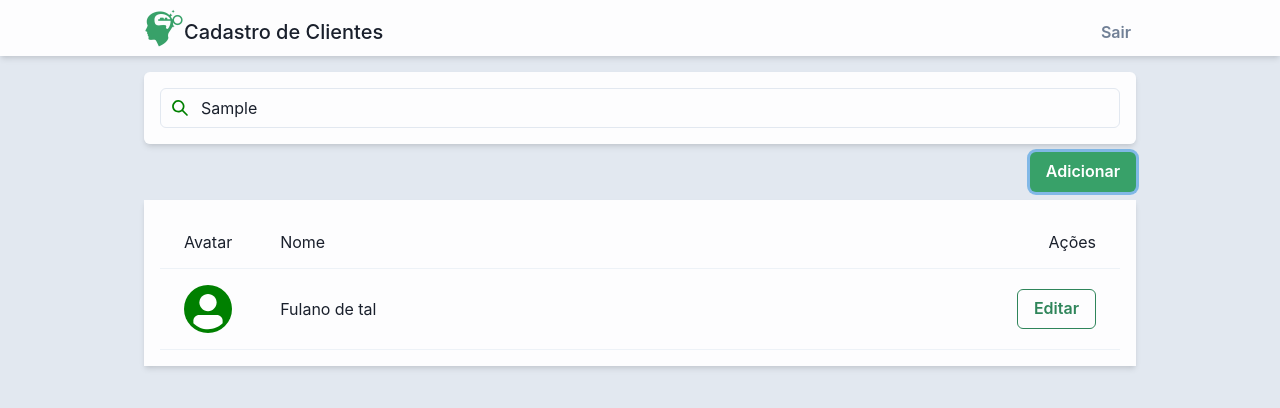
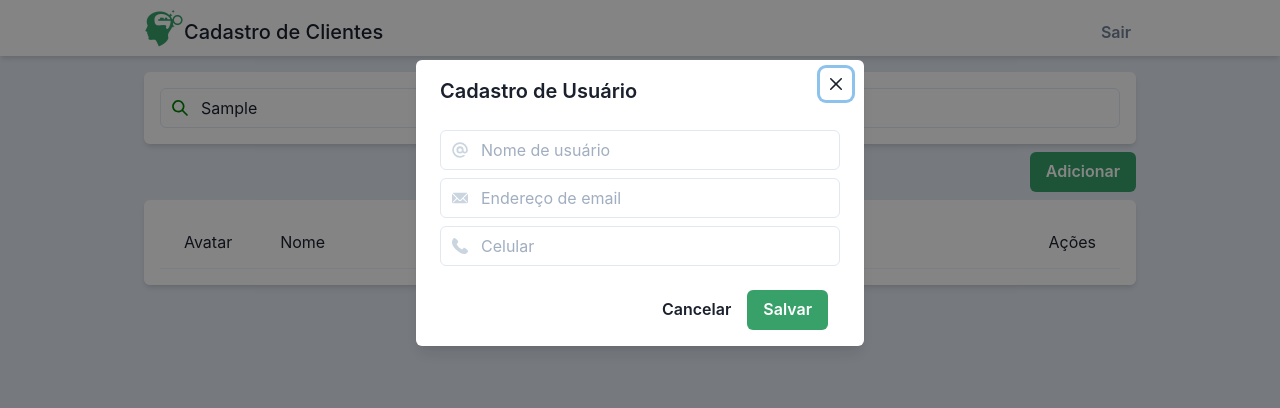
Before and after one commit to fabiomrm/user-register-chakraui, a React (Create React App) app: page /home in a window 1280 px wide. Both pictures are taken after typing "Sample" into the empty fields and a click on the button "Adicionar". Shown: the top 408 px of the page. Built offline with nearby package versions, Linux system fonts and the light colour scheme.

Commit message:
add edit

```diff
--- a/package.json
+++ b/package.json
@@ -17,6 +17,7 @@
     "framer-motion": "^5.5.5",
     "react": "^17.0.2",
     "react-dom": "^17.0.2",
+    "react-hook-form": "^7.22.5",
     "react-router-dom": "^6.2.1",
     "react-scripts": "5.0.0",
     "typescript": "^4.5.4",
--- a/src/pages/Auth/SignIn/index.tsx
+++ b/src/pages/Auth/SignIn/index.tsx
@@ -1,7 +1,6 @@
 import { Flex, Stack, Image, Heading, Box, FormControl,
         InputGroup, InputLeftElement, Input, FormHelperText,
         Link, Button } from '@chakra-ui/react';
-
 import { AtSignIcon, LockIcon } from '@chakra-ui/icons';
 
 
--- a/src/pages/Dashboard/Home.tsx
+++ b/src/pages/Dashboard/Home.tsx
@@ -1,10 +1,55 @@
-import { Flex, Container, Stack, Button } from '@chakra-ui/react';
-
+import { Flex, Container, Stack, Button, Modal, ModalOverlay, ModalContent, ModalHeader, ModalCloseButton, ModalBody, ModalFooter, useDisclosure, InputGroup, Input, InputLeftElement } from '@chakra-ui/react';
+import { AtSignIcon, EmailIcon, PhoneIcon } from '@chakra-ui/icons';
 import { Header } from '../../components/Header';
 import { UsersList } from './UsersList';
 import { Searchbar } from '../../components/Searchbar';
+import React, { useState } from 'react';
+import { useForm, SubmitHandler } from 'react-hook-form';
+
+import { User } from '../../types/User';
+
+let id = 1;
 
 export const Home = () => {
+
+    const { isOpen, onOpen, onClose } = useDisclosure();
+    const { register, handleSubmit, setValue } = useForm<User>();
+    const [users, setUsers] = useState<Array<User>>([]);
+    const [editingUser, setEditingUser] = useState<User | null>();
+
+
+    const saveUser: SubmitHandler<User> = (data): void => {
+        let usersCopy = [...users];
+        if(editingUser) {
+            usersCopy = usersCopy.filter(user => user.id !== editingUser.id);
+            data.id = editingUser.id;
+        }
+        else {
+            data.id = id;
+            id++;
+        }
+        usersCopy.push(data);
+        usersCopy.sort((a, b) => {
+            return a.name.localeCompare(b.name);
+        })
+        setUsers(usersCopy);
+
+        console.log(data)
+        setValue("name", "");
+        setValue("email", "");
+        setValue("phone", "");
+
+        onClose();
+    }
+
+    const edit = (user: User) => {
+        setEditingUser(user);
+        setValue("name", user.name);
+        setValue("email", user.email);
+        setValue("phone", user.phone);
+
+        onOpen();
+    };
 
 
     return (
@@ -28,16 +73,58 @@ export const Home = () => {
                         type="button"
                         variant="solid"
                         colorScheme="green"
+                        onClick={onOpen}
                     >
                         Adicionar
                     </Button>
                 </Flex>
 
                 {/* USERS LIST */}
-                <UsersList />
+                <UsersList users={users} handleEdit={edit} />
 
             </Stack>
         </Container>
+        {/* MODAL DE CADASTRO */}
+        <Modal isOpen={isOpen} onClose={onClose}>
+        <ModalOverlay />
+        <ModalContent>
+          <ModalHeader>Cadastro de Usuário</ModalHeader>
+          <ModalCloseButton />
+            <form id="form" action="" method="POST" onSubmit={handleSubmit(saveUser)}>
+            <ModalBody>
+                <Stack>
+                    <InputGroup>
+                        <InputLeftElement
+                            pointerEvents="none"
+                            children={ <AtSignIcon color="gray.300"/>}
+                        />
+
+                        <Input type="text" placeholder="Nome de usuário" {...register("name")}/>
+                    </InputGroup>
+                    <InputGroup>
+                        <InputLeftElement
+                            pointerEvents="none"
+                            children={ <EmailIcon color="gray.300"/>}
+                            />
+                        <Input type="email" placeholder="Endereço de email" {...register("email")} />
+                    </InputGroup>
+                    <InputGroup>
+                        <InputLeftElement
+                            pointerEvents="none"
+                            children={ <PhoneIcon color="gray.300"/>}
+                            />
+                        <Input type="text" placeholder="Celular" {...register("phone")}/>
+                    </InputGroup>
+                </Stack>
+            </ModalBody>
+            <ModalFooter>
+                <Button variant='ghost' onClick={onClose}>Cancelar</Button>
+                <Button type="submit" colorScheme='green' mr={3}>Salvar</Button>
+            </ModalFooter>
+            </form>
+        </ModalContent>
+      </Modal>
+
 
         </Flex>
     );
--- a/src/pages/Dashboard/UsersList.tsx
+++ b/src/pages/Dashboard/UsersList.tsx
@@ -1,12 +1,20 @@
 import {Box, Table, Thead, Tr, Td, Tbody, Avatar, Button} from '@chakra-ui/react';
+import { User } from '../../types/User';
 
-export const UsersList = () => {
+type UserListProps = {
+    users: Array<User>;
+    handleEdit: (user: User) => void;
+}
+
+export const UsersList = ({ users, handleEdit }: UserListProps) => {
+
+
     return(
 
         <Box
             backgroundColor="whiteAlpha.900"
             boxShadow="md"
-            borderRdius="md"
+            borderRadius="md"
             p="1rem"
         >
             <Table>
@@ -18,15 +26,17 @@ export const UsersList = () => {
                     </Tr>
                 </Thead>
                 <Tbody>
-                    <Tr>
+                    {users.map((user) => (
+                        <Tr key={user.id}>
                             <Td><Avatar bg="green"/></Td>
-                        <Td>Fulano de tal</Td>
+                            <Td>{user.name}</Td>
                             <Td textAlign="end">
-                            <Button type="button" variant="outline" colorScheme="green">
+                                <Button type="button" variant="outline" colorScheme="green" onClick={() => handleEdit(user)}>
                                     Editar
                                 </Button>
                             </Td>
                         </Tr>
+                    ))}
                 </Tbody>
             </Table>
         </Box>
--- /dev/null
+++ b/src/types/User.ts
@@ -0,0 +1,6 @@
+export type User = {
+    id?: number;
+    name: string;
+    email: string;
+    phone: string;
+}
```
Also changed, not shown: 1 other file (tests, documents, lock files or other folders). Lines whose indentation alone changed are shown as unchanged.
